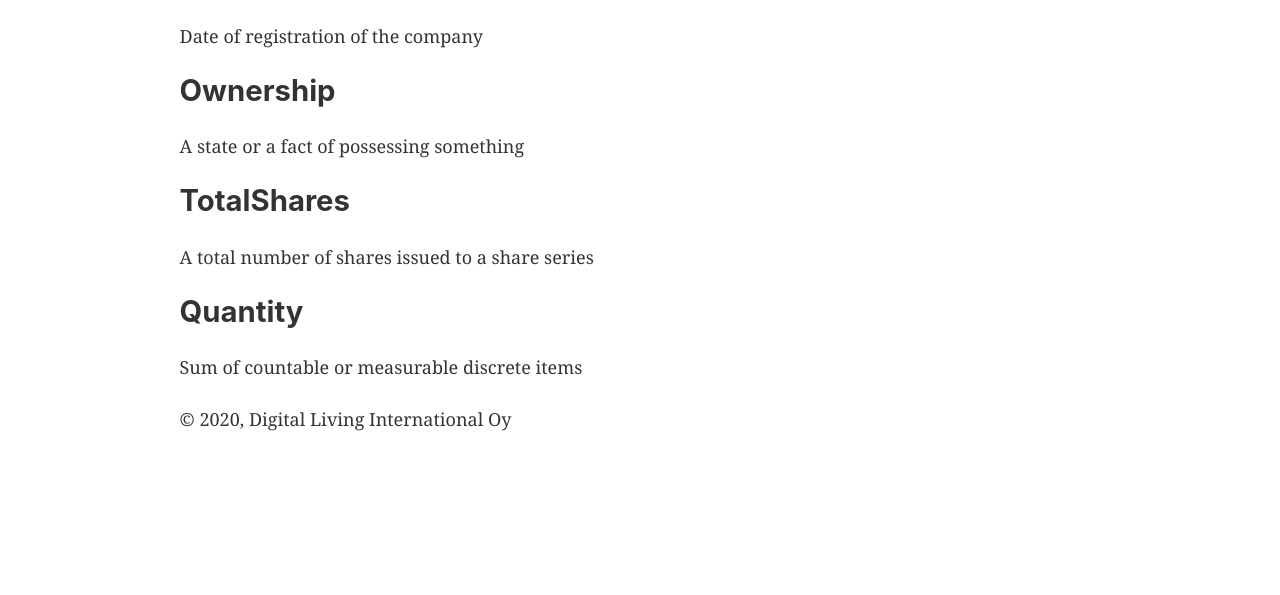
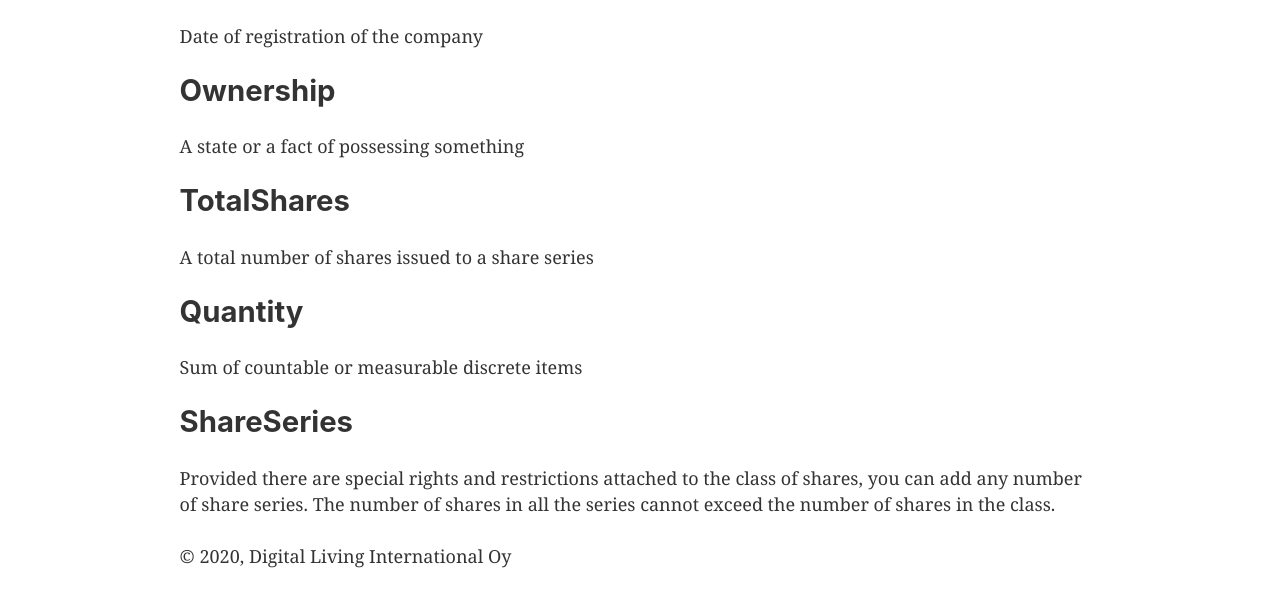
Before and after one commit to ioxiocom/vocabulary, a Gatsby site: page /Business in a window 1280 px wide. Shown: the part 229-824 px from the top of the page. Before the commit the page ends 800 px from the top, so only its background shows below. Built offline with nearby package versions, Linux system fonts and the light colour scheme; Gatsby itself is replaced by a stand-in of ours.

Commit message:
Add share series definition

```diff
--- a/src/pages/Business.js
+++ b/src/pages/Business.js
@@ -5,7 +5,7 @@ import SEO from "../components/seo";
 
 const Business = () => (
     <Layout>
-        <SEO title="Business vocabulary" />
+        <SEO title="Business vocabulary"/>
         <h1>Life Engine vocabulary - Business</h1>
         <a name={"registrationDate"}><h2>Registration Date</h2></a>
         <p>Date of registration of the company</p>
@@ -15,6 +15,12 @@ const Business = () => (
         <p>A total number of shares issued to a share series</p>
         <a name={"quantity"}><h2>Quantity</h2></a>
         <p>Sum of countable or measurable discrete items</p>
+        <a name={"shareSeries"}><h2>ShareSeries</h2></a>
+        <p>
+            Provided there are special rights and restrictions attached to the class of
+            shares, you can add any number of share series. The number of shares in all
+            the series cannot exceed the number of shares in the class.
+        </p>
     </Layout>
 )
 
```
Lines whose indentation alone changed are shown as unchanged.
